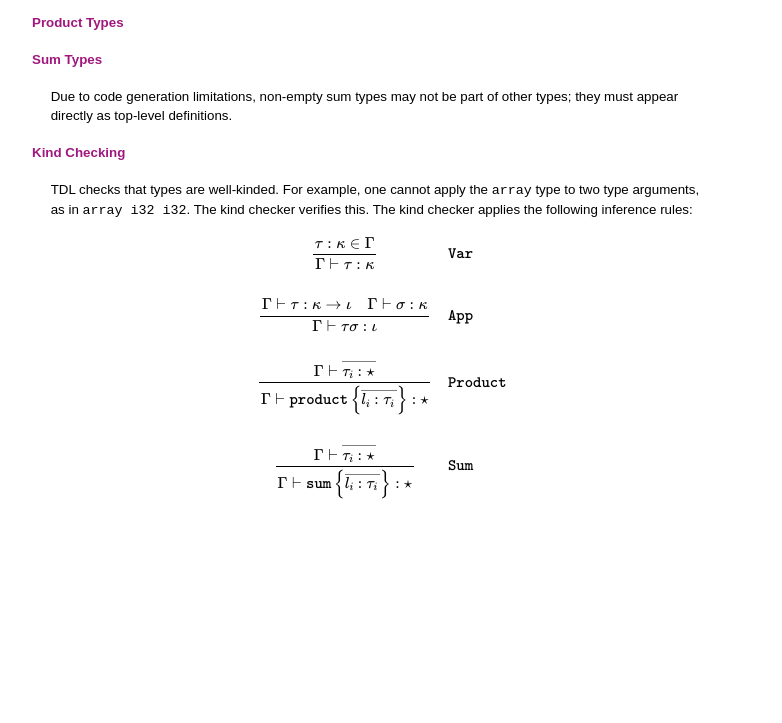
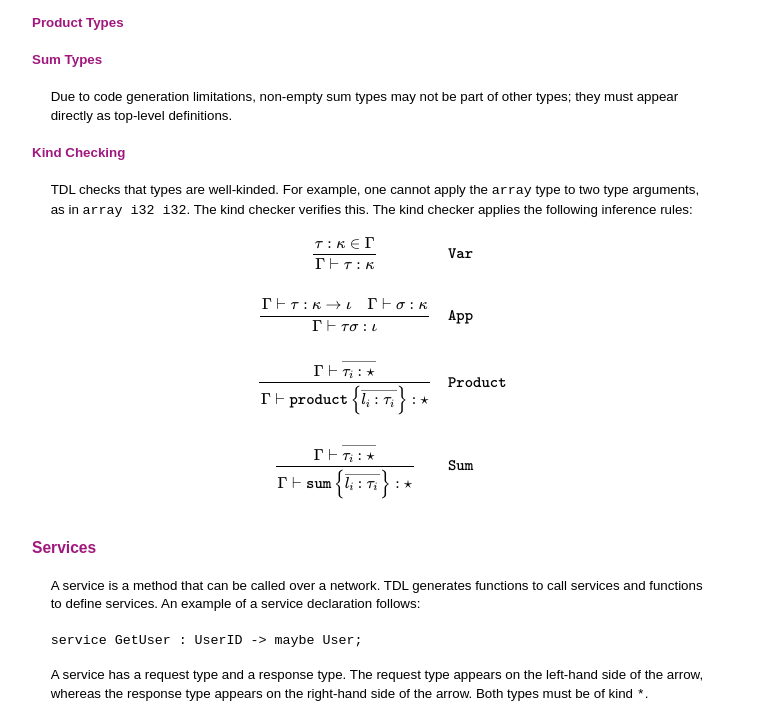
Before and after one commit to typedefs/tdlc, a plain HTML site: page docs/index.html in a window 1280 px wide. Shown: the part 504-1227 px from the top of the page, without its empty margins (258-1040 px from the left). Before the commit the page ends 1043 px from the top, so only its background shows below. Drawn offline with nearby package versions, Linux system fonts and the light colour scheme; some packages are replaced by stand-ins of ours.

Commit message:
Document service declarations

```diff
--- a/docs/index.html
+++ b/docs/index.html
@@ -160,6 +160,21 @@
           </p>
         </section>
       </section>
+      <section>
+        <h1>Services</h1>
+        <p>
+          A service is a method that can be called over a network. TDL
+          generates functions to call services and functions to define
+          services. An example of a service declaration follows:
+        </p>
+        <pre><code>service GetUser : UserID -> maybe User;</code></pre>
+        <p>
+          A service has a request type and a response type. The request type
+          appears on the left-hand side of the arrow, whereas the response type
+          appears on the right-hand side of the arrow. Both types must be of
+          kind <code>*</code>.
+        </p>
+      </section>
     </article>
   </body>
 </html>
```
